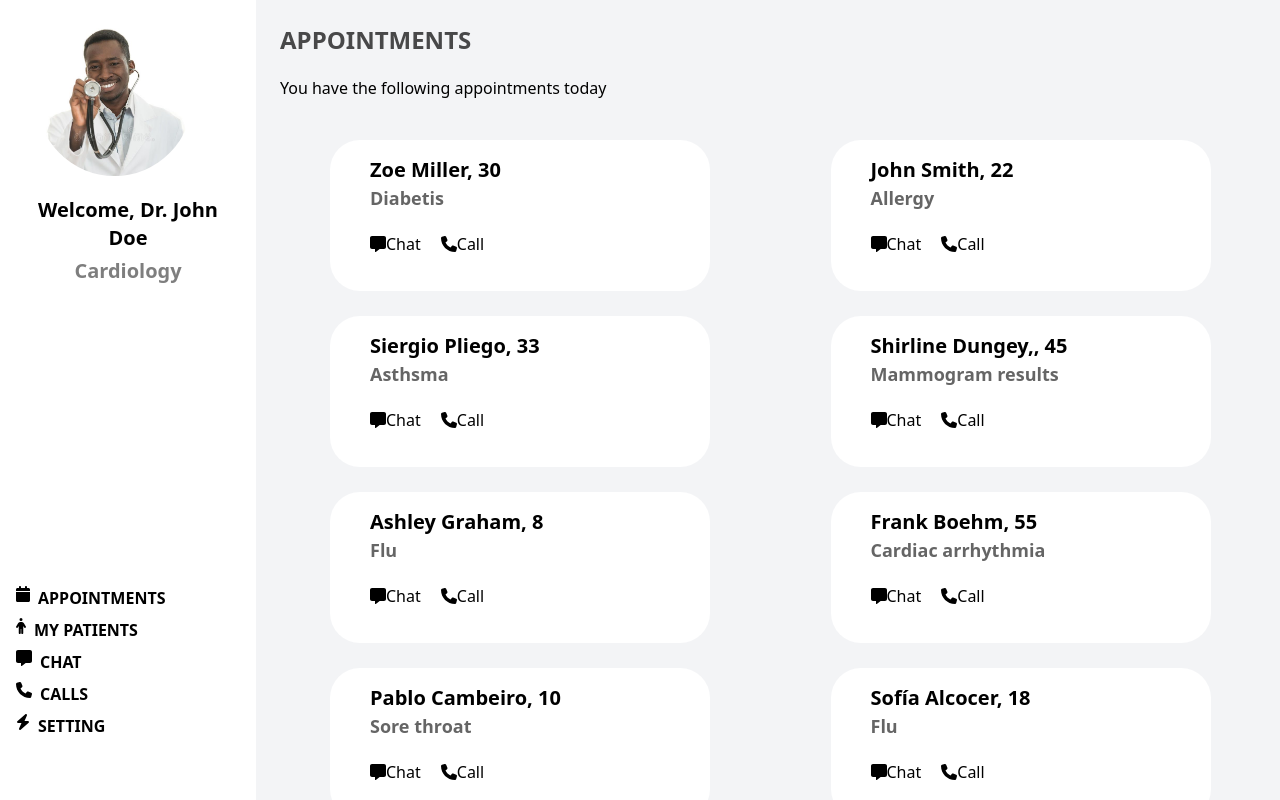
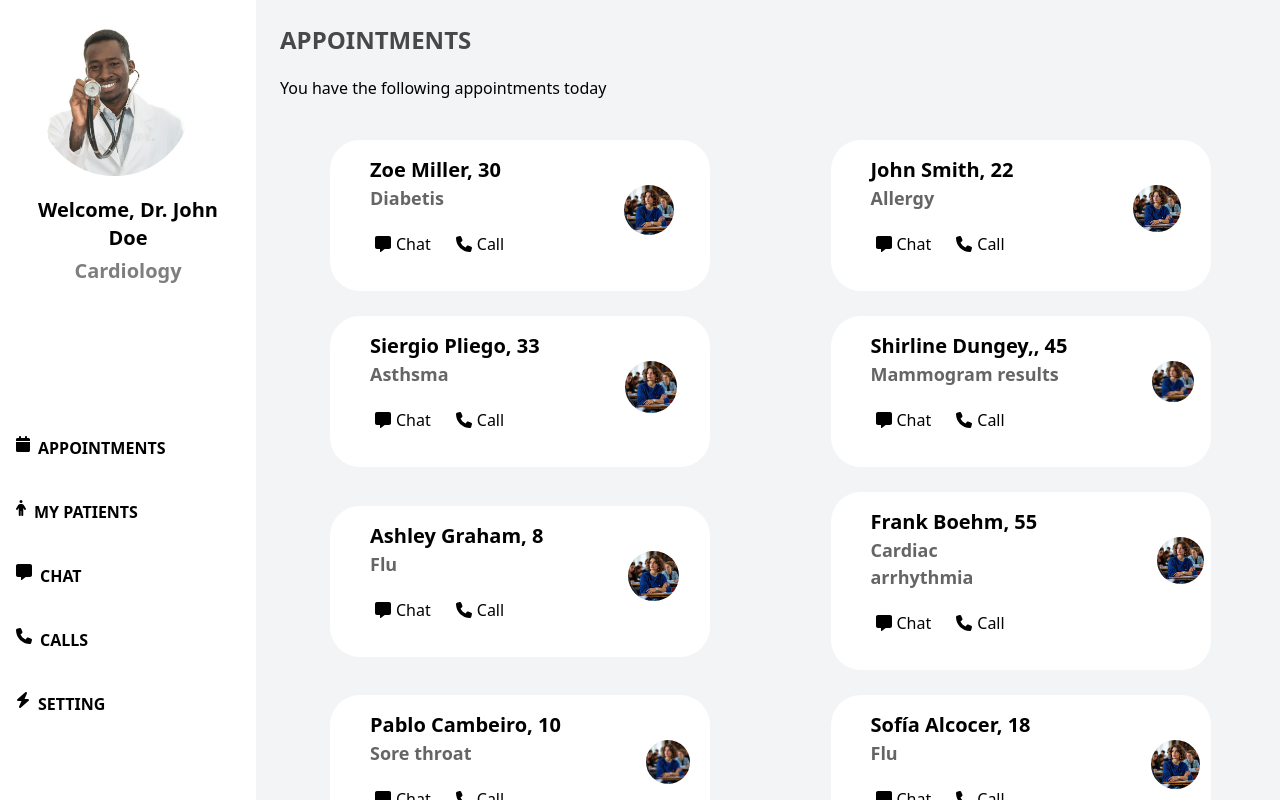
Before and after one commit to Zencaid/Zencaid-web, a Next.js app: page /Doctors-Dashboard in a window 1280 px wide. Built offline with nearby package versions, Linux system fonts and the light colour scheme.

Commit message:
file changes on the Doctor Dashboard

```diff
--- a/app/Doctors-Dashboard/layout.tsx
+++ b/app/Doctors-Dashboard/layout.tsx
@@ -28,7 +28,7 @@ export default function DoctorLayout({ children }: { children: React.ReactNode }
 
         <ul className="space-y-2 cheifeofoption">
           {/* i Would add links to the icon so when the page is shrinked the icons would be showing instaed of the text and you can still click on it to naviage to the page */}
-          <div >
+          <div style={{marginBottom:"40px"}} >
             <div className='flex gap-2'>
              <FontAwesomeIcon icon={faCalendar}/>
              <li>
@@ -39,7 +39,7 @@ export default function DoctorLayout({ children }: { children: React.ReactNode }
 
           </div>
 
-            <div className='flex gap-2'>
+            <div className='flex gap-2 ' style={{marginBottom:"40px"}} >
               <FontAwesomeIcon icon={faPerson}/>
               <li>
               <Link href="/dashboard/reports">My Patients</Link>
@@ -47,7 +47,7 @@ export default function DoctorLayout({ children }: { children: React.ReactNode }
 
             </div>
 
-            <div className='flex gap-2'>
+            <div className='flex gap-2' style={{marginBottom:"40px"}}>
             <FontAwesomeIcon icon={faMessage}/>
           <li>
             <Link href="/dashboard/users" >Chat</Link>
@@ -56,7 +56,7 @@ export default function DoctorLayout({ children }: { children: React.ReactNode }
 
             </div>
 
-          <div className='flex gap-2'>
+          <div className='flex gap-2' style={{marginBottom:"40px"}} >
             <FontAwesomeIcon icon={faPhone}/>
           <li>
             <Link href="/dashboard/settings">Calls</Link>
@@ -64,7 +64,7 @@ export default function DoctorLayout({ children }: { children: React.ReactNode }
 
           </div>
 
-            <div className='flex gap-2'>
+            <div className='flex gap-2' style={{marginBottom:"40px"}}>
             <FontAwesomeIcon icon={faBolt}/>
           <li>
             <Link href="/dashboard/messages">Setting</Link>
--- a/app/Doctors-Dashboard/layoutstyle.css
+++ b/app/Doctors-Dashboard/layoutstyle.css
@@ -1,16 +1,12 @@
 .cheifeofoption{
     position: relative;
-    top: 300px;
+    top: 150px;
 }
 .cheifeofoption li{
     text-transform:uppercase;
-    /* position: relative;
-    top:20px; */
     transition:  linear .4s ;
     font-weight: 700;
-    /* display: flex; */
-    /* justify-content: space-around; */
-    /* left: 40px; */
+
 }
 li:hover{
     /* color: rgba(0, 255, 0, 0.38); */
--- a/app/Doctors-Dashboard/page.tsx
+++ b/app/Doctors-Dashboard/page.tsx
@@ -1,7 +1,9 @@
 import {DoctorAppointment} from '@/lib/data/DoctorsPinfo/DoctorAppointment'
 import './DoctorsApp.css'
+import Image from 'next/image';
 import { FontAwesomeIcon } from '@fortawesome/react-fontawesome';
 import { faSms,faMessage,faPhone } from '@fortawesome/free-solid-svg-icons';
+import Woman from '../image/woman.jpeg'
 export default function Doctors() {
     const DAppointment = DoctorAppointment[0]
     const DAppointment1 = DoctorAppointment[1]
@@ -27,173 +29,197 @@ export default function Doctors() {
         </div>
 
         <div className='CheifeAppint'>
-            <div className='AppointmentConstainers'>
+            <div className='AppointmentConstainers flex justify-around text-nowrap'>
 
                 {/* <div>Time</div> */}
                 <div>
 
-                    <h3>{DAppointment.Name}, {DAppointment.Age}</h3>
+                    <h3 style={{textWrap:'nowrap'}}>{DAppointment.Name}, {DAppointment.Age}</h3>
                     <p>{DAppointment.Diagnosis}</p>
                     <div className='SubbabaDPP'>
                              <div>
-                    <FontAwesomeIcon icon={faMessage}/>
+                    <FontAwesomeIcon icon={faMessage} style={{margin:"0 5px"}}/>
                     <button>Chat</button>
 
                     </div>
                    <div>
-                   <FontAwesomeIcon icon={faPhone}/>
+                   <FontAwesomeIcon icon={faPhone} style={{margin:"0 5px"}}/>
                      <button>Call</button>
                    </div>
                     </div>
 
                 </div>
+                <div style={{position:"relative", left:"120px", top:"30px"}}>
+                    <Image src={Woman} alt="this is an image of a patient"  style={{maxWidth:'30%', borderRadius:"50%"}}/>
+                </div>
             </div>
 
-            <div className='AppointmentConstainers'>
+            <div className='AppointmentConstainers flex justify-around text-nowrap '>
 
                 {/* <div>Time</div> */}
                 <div>
 
-                    <h3>{DAppointment1.Name}, {DAppointment1.Age}</h3>
+                    <h3 style={{textWrap:'nowrap'}}>{DAppointment1.Name}, {DAppointment1.Age}</h3>
                     <p>{DAppointment1.Diagnosis}</p>
                     <div className='SubbabaDPP'>
-                             <div>
-                      <FontAwesomeIcon icon={faMessage}/>
+                    <div>
+                      <FontAwesomeIcon icon={faMessage} style={{margin:'0 5px'}}/>
                     <button>Chat</button>
 
                     </div>
                    <div>
-                    <FontAwesomeIcon icon={faPhone}/>
+                    <FontAwesomeIcon icon={faPhone} style={{margin:"0 5px"}}/>
                      <button>Call</button>
                    </div>
                     </div>
                 </div>
+               <div style={{position:"relative", left:"120px", top:"30px"}}>
+                    <Image src={Woman} alt="this is an image of a patient"  style={{maxWidth:'30%', borderRadius:"50%"}}/>
+                </div>
             </div>
 
-           <div className='AppointmentConstainers'>
+           <div className='AppointmentConstainers flex justify-around '>
 
                 {/* <div>Time</div> */}
                 <div>
 
-                    <h3>{DAppointment2.Name}, {DAppointment2.Age}</h3>
+                    <h3 style={{textWrap:'nowrap'}}>{DAppointment2.Name}, {DAppointment2.Age}</h3>
                     <p>{DAppointment2.Diagnosis}</p>
                      <div className='SubbabaDPP'>
                              <div>
-                     <FontAwesomeIcon icon={faMessage}/>
+                     <FontAwesomeIcon icon={faMessage} style={{margin:"0 5px"}}/>
                     <button>Chat</button>
 
                     </div>
                    <div>
-                    <FontAwesomeIcon icon={faPhone}/>
+                    <FontAwesomeIcon icon={faPhone} style={{margin:"0 5px"}}/>
                      <button>Call</button>
                    </div>
                     </div>
                 </div>
+                <div style={{position:"relative", left:"85px", top:"30px"}}>
+                    <Image src={Woman} alt="this is an image of a patient"  style={{maxWidth:'40%', borderRadius:"50%"}}/>
+                </div>
             </div>
 
-            <div className='AppointmentConstainers'>
+            <div className='AppointmentConstainers flex justify-around '>
 
                 {/* <div>Time</div> */}
                 <div>
 
-                    <h3>{DAppointment3.Name}, {DAppointment3.Age}</h3>
+                    <h3 style={{textWrap:'nowrap'}}>{DAppointment3.Name}, {DAppointment3.Age}</h3>
                     <p>{DAppointment3.Diagnosis}</p>
                     <div className='SubbabaDPP'>
                              <div>
-                        <FontAwesomeIcon icon={faMessage}/>
+                        <FontAwesomeIcon icon={faMessage} style={{margin:"0 5px"}}/>
                     <button>Chat</button>
 
                     </div>
                    <div>
-                    <FontAwesomeIcon icon={faPhone}/>
+                    <FontAwesomeIcon icon={faPhone} style={{margin:"0 5px"}}/>
                      <button>Call</button>
                    </div>
                     </div>
                 </div>
+                <div style={{position:"relative", left:"85px", top:"30px"}}>
+                    <Image src={Woman} alt="this is an image of a patient"  style={{maxWidth:'40%', borderRadius:"50%"}}/>
+                </div>
             </div>
 
-           <div className='AppointmentConstainers'>
+           <div className='AppointmentConstainers flex justify-around '>
 
                 {/* <div>Time</div> */}
                 <div>
 
-                    <h3>{DAppointment4.Name}, {DAppointment4.Age}</h3>
+                    <h3 style={{textWrap:'nowrap'}}>{DAppointment4.Name}, {DAppointment4.Age}</h3>
                     <p>{DAppointment4.Diagnosis}</p>
                     <div className='SubbabaDPP'>
                              <div>
-                       <FontAwesomeIcon icon={faMessage}/>
+                       <FontAwesomeIcon icon={faMessage} style={{margin:"0 5px"}}/>
                     <button>Chat</button>
 
                     </div>
                    <div>
-                   <FontAwesomeIcon icon={faPhone}/>
+                   <FontAwesomeIcon icon={faPhone} style={{margin:"0 5px"}}/>
                      <button>Call</button>
                    </div>
                     </div>
                 </div>
+                <div style={{position:"relative", left:"85px", top:"30px"}}>
+                    <Image src={Woman} alt="this is an image of a patient"  style={{maxWidth:'40%', borderRadius:"50%"}}/>
+                </div>
             </div>
 
-          <div className='AppointmentConstainers'>
+          <div className='AppointmentConstainers flex justify-around '>
 
                 {/* <div>Time</div> */}
                 <div>
 
-                    <h3>{DAppointment5.Name}, {DAppointment5.Age}</h3>
+                    <h3 style={{textWrap:'nowrap'}}>{DAppointment5.Name}, {DAppointment5.Age}</h3>
                     <p>{DAppointment5.Diagnosis}</p>
                  <div className='SubbabaDPP'>
                              <div>
-                       <FontAwesomeIcon icon={faMessage}/>
+                       <FontAwesomeIcon icon={faMessage}style={{margin:"0 5px"}}/>
                     <button>Chat</button>
 
                     </div>
                    <div>
-                  <FontAwesomeIcon icon={faPhone}/>
+                  <FontAwesomeIcon icon={faPhone} style={{margin:"0 5px"}}/>
                      <button>Call</button>
                    </div>
                     </div>
                 </div>
+                 <div style={{position:"relative", left:"120px", top:"30px"}}>
+                    <Image src={Woman} alt="this is an image of a patient"  style={{maxWidth:'35%', borderRadius:"50%"}}/>
+                </div>
             </div>
 
-            <div className='AppointmentConstainers'>
+            <div className='AppointmentConstainers flex justify-around '>
 
                 {/* <div>Time</div> */}
                 <div>
 
-                    <h3>{DAppointment6.Name}, {DAppointment6.Age}</h3>
+                    <h3 style={{textWrap:'nowrap'}}>{DAppointment6.Name}, {DAppointment6.Age}</h3>
                     <p>{DAppointment6.Diagnosis}</p>
                    <div className='SubbabaDPP'>
                              <div>
-                         <FontAwesomeIcon icon={faMessage}/>
+                         <FontAwesomeIcon icon={faMessage} style={{margin:"0 5px"}}/>
                     <button>Chat</button>
 
                     </div>
                    <div>
-                   <FontAwesomeIcon icon={faPhone}/>
+                   <FontAwesomeIcon icon={faPhone} style={{margin:"0 5px"}}/>
                      <button>Call</button>
                    </div>
                     </div>
                 </div>
+                <div style={{position:"relative", left:"85px", top:"30px"}}>
+                    <Image src={Woman} alt="this is an image of a patient"  style={{maxWidth:'40%', borderRadius:"50%"}}/>
+                </div>
             </div>
 
-            <div className='AppointmentConstainers'>
+            <div className='AppointmentConstainers flex justify-around '>
 
                 {/* <div>Time</div> */}
                 <div>
 
-                    <h3>{DAppointment7.Name}, {DAppointment7.Age}</h3>
+                    <h3 style={{textWrap:'nowrap'}}>{DAppointment7.Name}, {DAppointment7.Age}</h3>
                     <p>{DAppointment7.Diagnosis}</p>
                      <div className='SubbabaDPP'>
 
                      <div>
-                        <FontAwesomeIcon icon={faMessage}/>
+                        <FontAwesomeIcon icon={faMessage} style={{margin:"0 5px"}}/>
                     <button>Chat</button>
 
                     </div>
                     <div>
-                 <FontAwesomeIcon icon={faPhone}/>
+                 <FontAwesomeIcon icon={faPhone} style={{margin:"0 5px"}}/>
                      <button>Call</button>
                    </div>
                     </div>
+                </div>
+                <div style={{position:"relative", left:"120px", top:"30px"}}>
+                    <Image src={Woman} alt="this is an image of a patient"  style={{maxWidth:'35%', borderRadius:"50%"}}/>
                 </div>
             </div>
 
```
Also changed, not shown: app/image/woman.jpeg (added).
